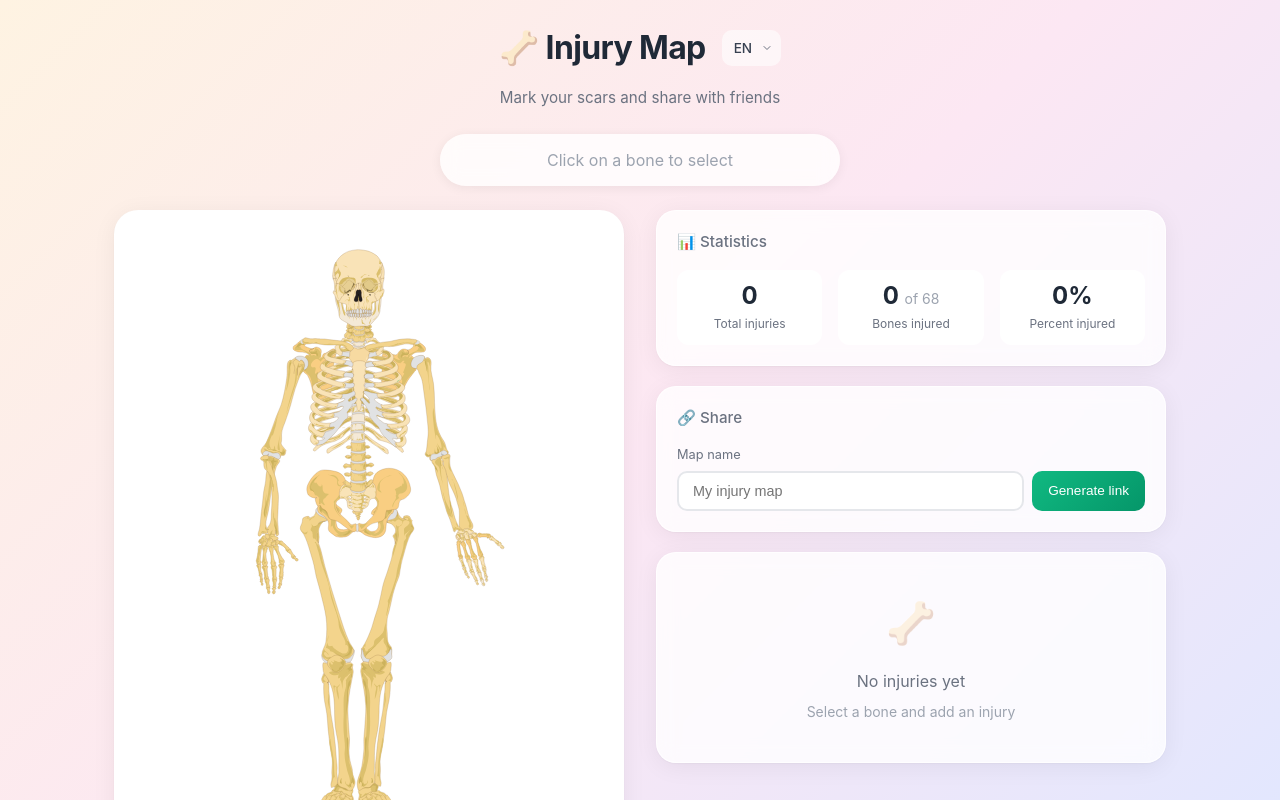
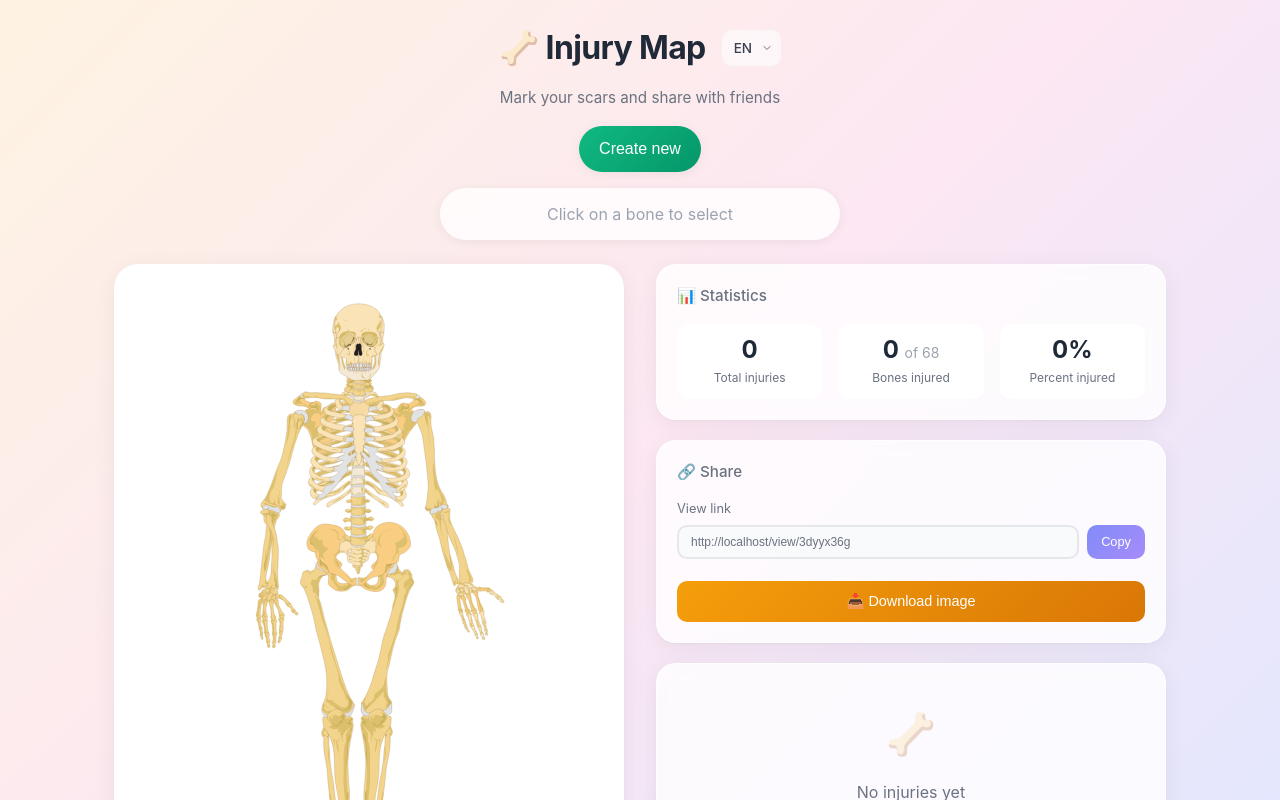
Before and after one commit to z17/fracture-map, a React (Vite) app: page / in a window 1280 px wide. Shown: the top 800 px of the page. Built offline with nearby package versions, Linux system fonts and the light colour scheme.

Commit message:
edit mode, create button

```diff
--- a/src/App.css
+++ b/src/App.css
@@ -39,7 +39,28 @@ body {
   text-align: center;
   color: #6b7280;
   font-size: 0.95rem;
-  margin-bottom: 1.5rem;
+  margin-bottom: 1rem;
+}
+
+.create-new-button {
+  display: block;
+  margin: 0 auto 1rem;
+  padding: 0.875rem 1.25rem;
+  background: linear-gradient(135deg, #10b981 0%, #059669 100%);
+  color: white;
+  border: none;
+  border-radius: 100px;
+  font-size: 1rem;
+  font-weight: 500;
+  cursor: pointer;
+  box-shadow: 0 2px 12px rgba(0, 0, 0, 0.06);
+  max-width: 400px;
+  transition: all 0.3s ease;
+}
+
+.create-new-button:hover {
+  transform: translateY(-1px);
+  box-shadow: 0 4px 12px rgba(16, 185, 129, 0.3);
 }
 
 .selected-bone-info {
--- a/src/App.tsx
+++ b/src/App.tsx
@@ -15,12 +15,21 @@ function generateId(): string {
   return Math.random().toString(36).substring(2, 10);
 }
 
+function getEditModeFromUrl(): boolean {
+  const path = window.location.pathname;
+  if (path.startsWith('/edit/') || path.startsWith('/create')) {
+    return true;
+  }
+  return false;
+}
+
 function App() {
   const [selectedBoneId, setSelectedBoneId] = useState<BoneId | null>(null);
   const [mapName, setMapName] = useState('');
   const { injuries, addInjury, removeInjury, updateInjury, bonesWithInjuries } = useInjuries();
   const { t } = useLanguage();
   const skeletonRef = useRef<HTMLDivElement>(null);
+  const isEditMode = getEditModeFromUrl();
 
   const [viewId] = useState(() => generateId());
   const [editId] = useState(() => generateId());
@@ -49,6 +58,10 @@ function App() {
       </div>
       <p className="subtitle">{t('subtitle')}</p>
 
+      <button className="create-new-button" onClick={() => window.location.href = '/create'}>
+        {t('createNew')}
+      </button>
+
       <div className="selected-bone-info">
         {selectedBoneName
           ? <>{t('selected')}: <strong>{selectedBoneName}</strong></>
@@ -67,7 +80,7 @@ function App() {
         </div>
 
         <div className="sidebar">
-          {selectedBoneId && selectedBoneName && (
+          {isEditMode && selectedBoneId && selectedBoneName && (
             <InjuryForm
               boneName={selectedBoneName}
               onSubmit={handleAddInjury}
@@ -85,6 +98,7 @@ function App() {
             viewId={viewId}
             editId={editId}
             skeletonContainerRef={skeletonRef}
+            isEditMode={isEditMode}
           />
 
           <InjuryList
--- a/src/components/Share/Share.tsx
+++ b/src/components/Share/Share.tsx
@@ -8,9 +8,10 @@ interface ShareProps {
   viewId: string;
   editId: string;
   skeletonContainerRef: React.RefObject<HTMLDivElement | null>;
+  isEditMode: boolean;
 }
 
-export function Share({ mapName, onMapNameChange, viewId, editId, skeletonContainerRef }: ShareProps) {
+export function Share({ mapName, onMapNameChange, viewId, editId, skeletonContainerRef, isEditMode }: ShareProps) {
   const { t } = useLanguage();
   const [linksGenerated, setLinksGenerated] = useState(false);
   const [copiedView, setCopiedView] = useState(false);
@@ -69,6 +70,7 @@ export function Share({ mapName, onMapNameChange, viewId, editId, skeletonContai
     <div className={styles.share}>
       <h3 className={styles.title}>{t('shareTitle')}</h3>
 
+      {isEditMode && (
         <div className={styles.field}>
           <label className={styles.label}>{t('mapName')}</label>
           <div className={styles.nameRow}>
@@ -87,8 +89,9 @@ export function Share({ mapName, onMapNameChange, viewId, editId, skeletonContai
             </button>
           </div>
         </div>
+      )}
 
-      {linksGenerated && (
+      {(linksGenerated || !isEditMode) && (
         <>
           <div className={styles.field}>
             <label className={styles.label}>{t('viewLink')}</label>
@@ -108,6 +111,7 @@ export function Share({ mapName, onMapNameChange, viewId, editId, skeletonContai
             </div>
           </div>
 
+          {isEditMode && (
             <div className={styles.field}>
               <label className={styles.label}>{t('editLink')}</label>
               <div className={styles.linkRow}>
@@ -125,6 +129,7 @@ export function Share({ mapName, onMapNameChange, viewId, editId, skeletonContai
                 </button>
               </div>
             </div>
+          )}
 
           <button
             className={styles.downloadButton}
--- a/src/i18n/translations.ts
+++ b/src/i18n/translations.ts
@@ -35,6 +35,7 @@ export const translations = {
     copy: 'Copy',
     copied: 'Copied!',
     downloadImage: 'Download image',
+    createNew: 'Create new',
 
     months: [
       'January', 'February', 'March', 'April', 'May', 'June',
@@ -74,6 +75,7 @@ export const translations = {
     copy: 'Копировать',
     copied: 'Скопировано!',
     downloadImage: 'Скачать изображение',
+    createNew: 'Создать новую',
 
     months: [
       'Январь', 'Февраль', 'Март', 'Апрель', 'Май', 'Июнь',
```
Lines whose indentation alone changed are shown as unchanged.
